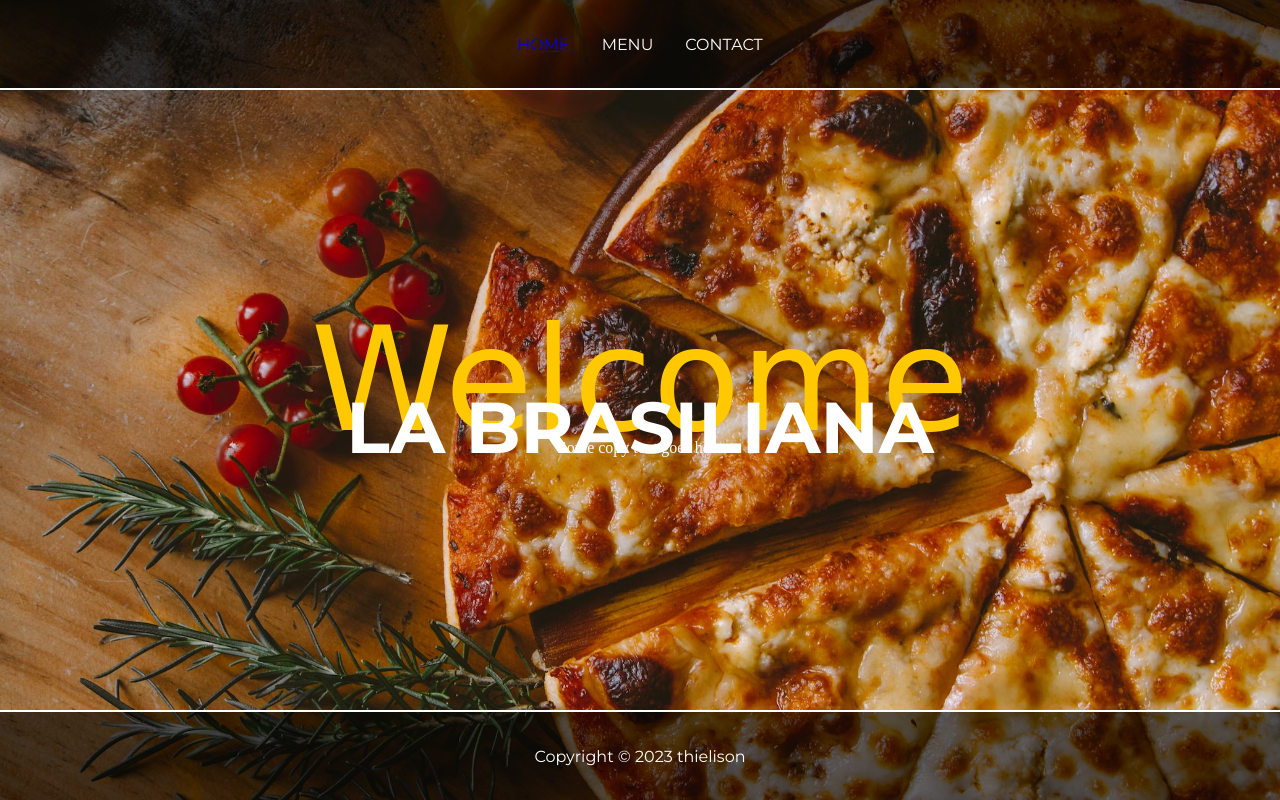
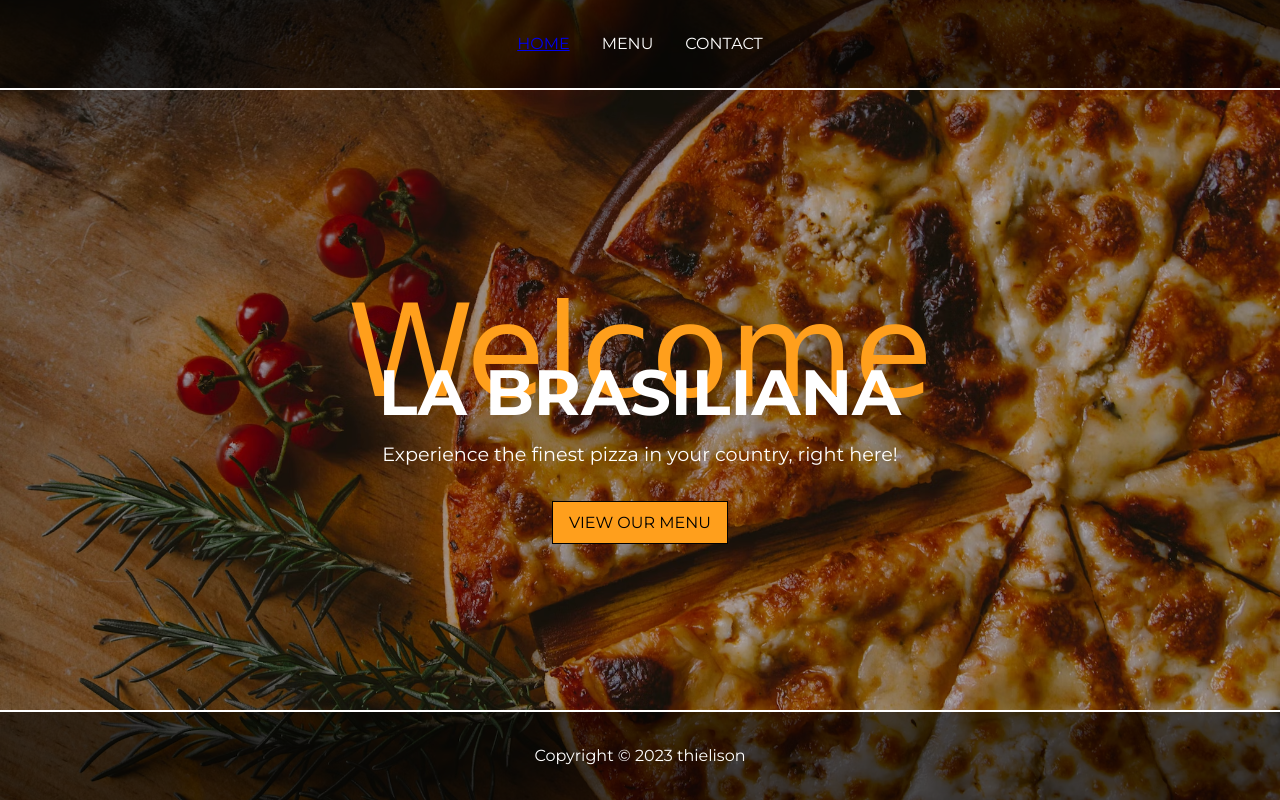
Before and after one commit to thielison/restaurant-page, a website built with webpack: page dist/index.html in a window 1280 px wide. Built offline with Linux system fonts and the light colour scheme; a web font is replaced by a local one.

Commit message:
Add home page menu button and update homepage styles

```diff
--- a/src/index.js
+++ b/src/index.js
@@ -50,13 +50,19 @@ const createHeadline = () => {
     headLine.classList.add("middle-content");
 
     const para1 = document.createElement("p");
+    para1.textContent = "Welcome";
+
     const h1 = document.createElement("h1");
+    h1.textContent = "LA BRASILIANA";
+
     const para2 = document.createElement("p");
-    para1.textContent = "Welcome";
-    h1.textContent = "LA BRASILIANA";
-    para2.textContent = "Some copy text goes here";
+    para2.textContent = "Experience the finest pizza in your country, right here!";
 
-    headLine.append(para1, h1, para2);
+    const button = document.createElement("button");
+    button.textContent = "VIEW OUR MENU";
+    button.setAttribute("type", "button");
+
+    headLine.append(para1, h1, para2, button);
 
     return headLine;
 };
--- a/src/style.css
+++ b/src/style.css
@@ -1,3 +1,10 @@
+:root {
+  --primary-font: 'Montserrat', sans-serif;
+  --primary-color: #ffffff;
+  --secondary-color: #ff9f1c;
+  --bg-color: rgba(0, 0, 0, 0.700);
+}
+
 * {
     box-sizing: border-box;
     margin: 0;
@@ -11,7 +18,9 @@ body {
     background-size: cover;
     height: 100vh;
     width: 100vw;
-    color: #ffffff;
+    color: var(--primary-color);
+    font-family: var(--primary-font);
+    line-height: 1.5;
 }
 
 #content {
@@ -22,23 +31,21 @@ body {
 
 /* FIXED ELEMENTS */
 #content .nav {
-    font-family: 'Montserrat', sans-serif;
     display: flex;
     align-items: center;
     justify-content: center;
     width: 100%;
     gap: 2rem;
-    border-bottom: 2px solid #ffffff;
-    background-color: rgba(0, 0, 0, 0.600);
+    border-bottom: 2px solid var(--primary-color);
+    background-color: var(--bg-color);
 }
 
 #content footer {
-    font-family: 'Montserrat', sans-serif;
     display: flex;
     align-items: center;
     justify-content: center;
-    border-top: 2px solid #ffffff;
-    background-color: rgba(0, 0, 0, 0.600);
+    border-top: 2px solid var(--primary-color);
+    background-color: var(--bg-color);
     width: 100%;
 }
 
@@ -47,20 +54,39 @@ body {
     display: flex;
     flex-direction: column;
     justify-content: center;
-    text-align: center;
-    line-height: 0.44;
-
+    align-items: center;
+    background-color: rgba(0, 0, 0, 0.300);
 }
 
 #content .middle-content p:first-of-type {
     font-family: 'Herr Von Muellerhoff', cursive;
-    color: #ffc800;
-    font-size: 9rem;
+    color: var(--secondary-color);
+    font-size: 8rem;
+    margin-bottom: -6.5rem;
 }
 
 #content .middle-content h1 {
-    font-family: 'Montserrat', sans-serif;
-    font-size: 4.5rem;
+    font-size: 4rem;
+    margin-bottom: -2rem;
+}
+
+#content .middle-content p:last-of-type {
+    margin-top: 2rem;
+    margin-bottom: 2rem;
+    font-size: 1.2rem;
+}
+
+#content .middle-content button {
+    padding: 0.7rem 1rem;
+    font-family: var(--primary-font);
+    background-color: var(--secondary-color);
+    border: 1px solid #000000;
+    font-size: 1rem;
+}
+
+#content .middle-content button:hover {
+    cursor: pointer;
+    background-color: #ec9721;
 }
 
 /* CONTACT PAGE ELEMENTS */
```
Also changed, not shown: dist/main.js.
